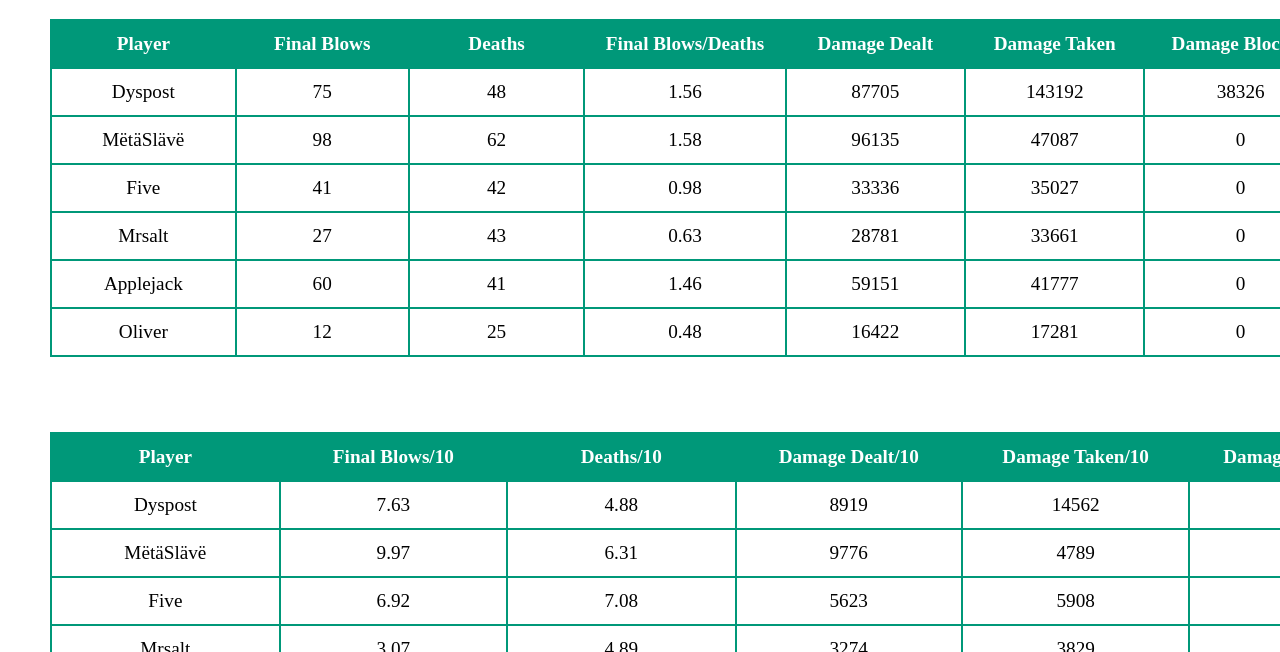
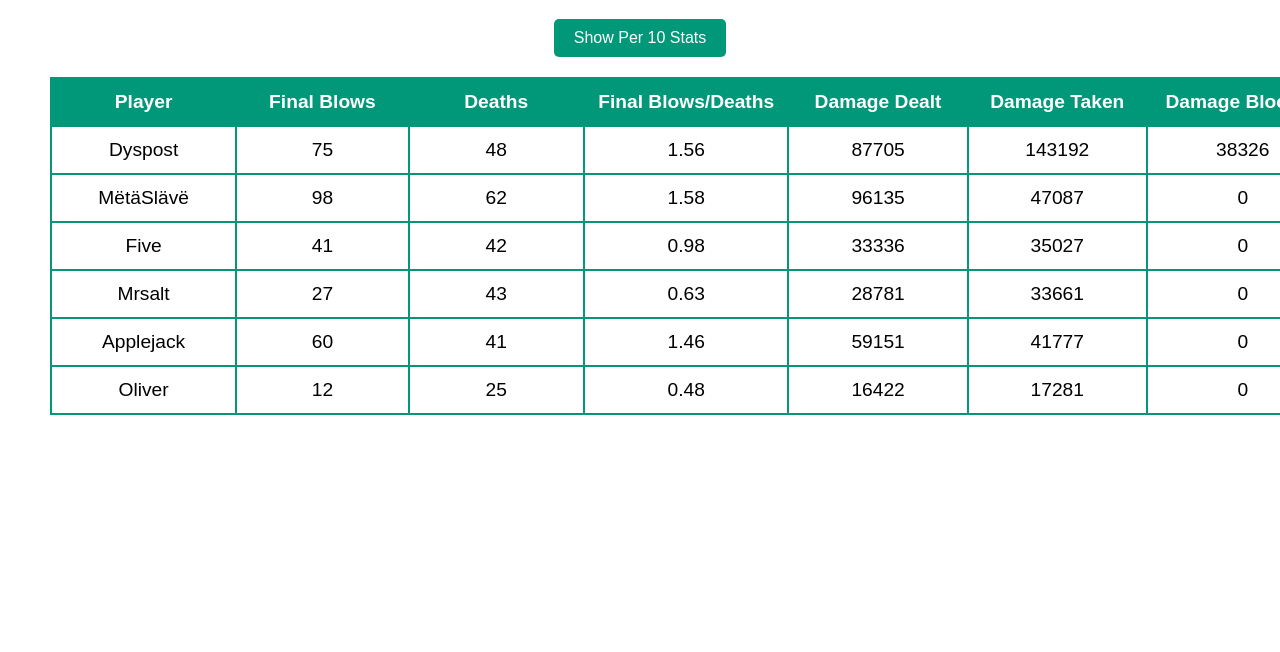
Before and after one commit to CheckTMOW/creamers, a plain HTML site: page index.html in a window 1280 px wide. Shown: the part 148-800 px from the top of the page. Drawn offline with Linux system fonts and the light colour scheme.

Commit message:
Update index.html

```diff
--- a/index.html
+++ b/index.html
@@ -18,12 +18,35 @@
         th.th-sort-desc::after {
             content: "▼";
         }
+        #toggleButton {
+            display: block;
+            margin: 20px auto;
+            padding: 10px 20px;
+            background-color: #009879;
+            color: white;
+            border: none;
+            border-radius: 5px;
+            font-size: 16px;
+            cursor: pointer;
+            transition: background-color 0.3s ease;
+        }
+        #toggleButton:hover {
+            background-color: #007f67;
+        }
+        #table1 {
+            font-family: sans-serif;
+        }
+        #table2 {
+            font-family: sans-serif;
+        }
     </style>
 </head>
 <body>
     <h1 align="left" style="font-family: sans-serif;"><a href="https://checktmow.github.io/homepage/">Home</a></h1>
     <h1 align="center" style="font-family: sans-serif;">Freaky Common Creamers (2-1)</h1>
-            <table width="1825" bgcolor="#009879" class="table-sortable" style="margin-bottom: 75px;">
+    <button id="toggleButton" onclick="toggleTables()">Show Per 10 Stats</button>
+        <div id="main" class="main">
+            <table id="table1" width="1825" bgcolor="#009879" class="table-sortable" style="margin-bottom: 75px;">
                 <thead style="color: white;" align="center">
                     <tr>
                         <th width="200">Player</th>
@@ -113,8 +136,9 @@
                     </tr>
                 </tbody>
             </table>
+        </div>
             <!-- Duplicate Table -->
-            <table width="1825" bgcolor="#009879" class="table-sortable">
+            <table id="table2" width="1825" bgcolor="#009879" class="table-sortable" style="display:none;">
                 <thead style="color: white;" align="center">
                     <tr>
                         <th width="228">Player</th>
@@ -191,5 +215,22 @@
                 </tbody>
             </table>
     <script src="src/tablesort.js"></script>
+    <script>
+        function toggleTables() {
+            var table1 = document.getElementById('table1');
+            var table2 = document.getElementById('table2');
+            var button = document.getElementById('toggleButton');
+
+            if (table1.style.display === 'none') {
+                table1.style.display = 'table';
+                table2.style.display = 'none';
+                button.textContent = 'Show Per 10 Stats';
+            } else {
+                table1.style.display = 'none';
+                table2.style.display = 'table';
+                button.textContent = 'Show Total Stats';
+            }
+        }
+    </script>
 </body>
 </html>
```
